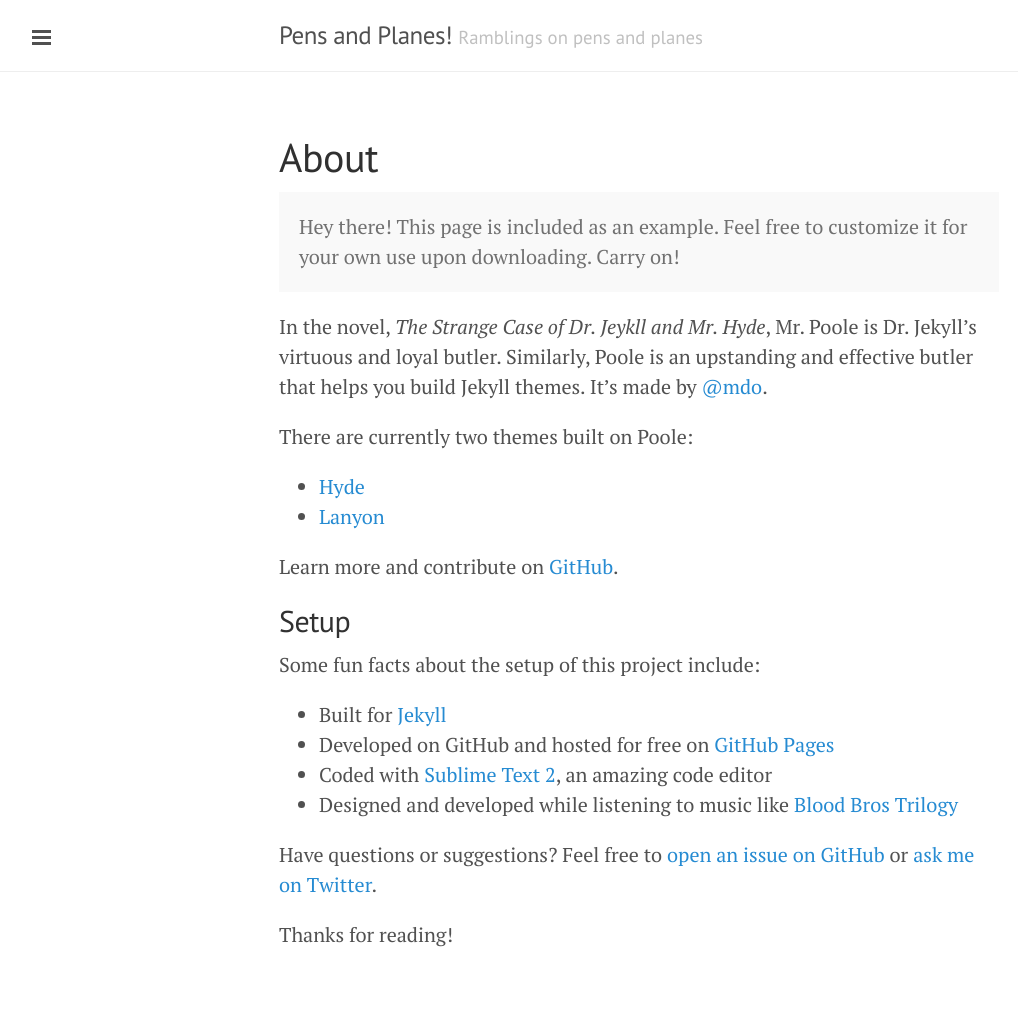
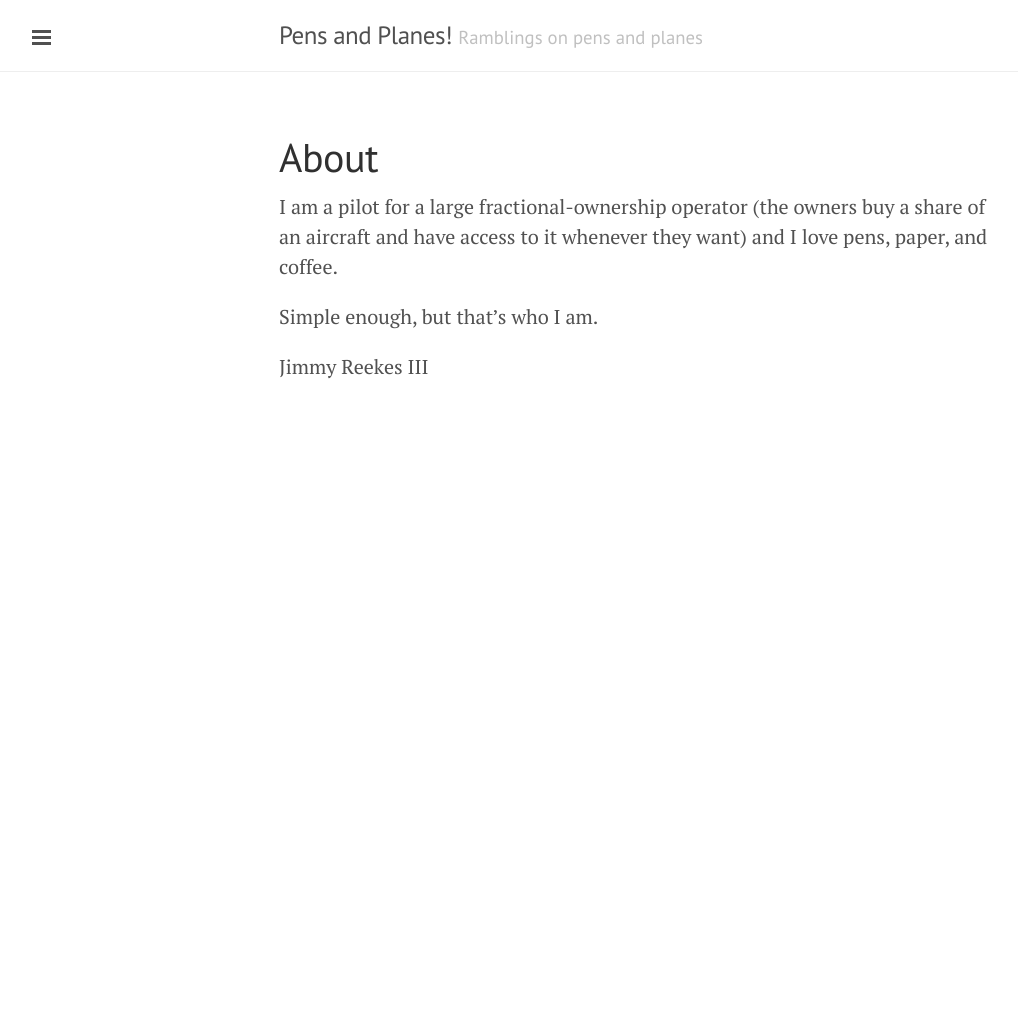
Before and after one commit to jmreekes/jmreekes.github.io-pensandplanes, a Jekyll site: the page built from about.md, in a window 1280 px wide. Shown: the whole page, without its empty margins (1-1019 px from the left). Built offline with Jekyll 4.4.1, drawn with Linux system fonts in a browser that asks for light colours; after the commit the page ends 900 px from its top, so only the background shows below that.

Commit message:
updated about page

```diff
--- a/about.md
+++ b/about.md
@@ -3,28 +3,8 @@ layout: page
 title: About
 ---
 
-<p class="message">
-  Hey there! This page is included as an example. Feel free to customize it for your own use upon downloading. Carry on!
-</p>
+I am a pilot for a large fractional-ownership operator (the owners buy a share of an aircraft and have access to it whenever they want) and I love pens, paper, and coffee.
 
-In the novel, *The Strange Case of Dr. Jeykll and Mr. Hyde*, Mr. Poole is Dr. Jekyll's virtuous and loyal butler. Similarly, Poole is an upstanding and effective butler that helps you build Jekyll themes. It's made by [@mdo](https://twitter.com/mdo).
+Simple enough, but that's who I am.
 
-There are currently two themes built on Poole:
-
-* [Hyde](http://hyde.getpoole.com)
-* [Lanyon](http://lanyon.getpoole.com)
-
-Learn more and contribute on [GitHub](https://github.com/poole).
-
-## Setup
-
-Some fun facts about the setup of this project include:
-
-* Built for [Jekyll](http://jekyllrb.com)
-* Developed on GitHub and hosted for free on [GitHub Pages](https://pages.github.com)
-* Coded with [Sublime Text 2](http://sublimetext.org), an amazing code editor
-* Designed and developed while listening to music like [Blood Bros Trilogy](https://soundcloud.com/maddecent/sets/blood-bros-series)
-
-Have questions or suggestions? Feel free to [open an issue on GitHub](https://github.com/poole/issues/new) or [ask me on Twitter](https://twitter.com/mdo).
-
-Thanks for reading!
+Jimmy Reekes III
```
